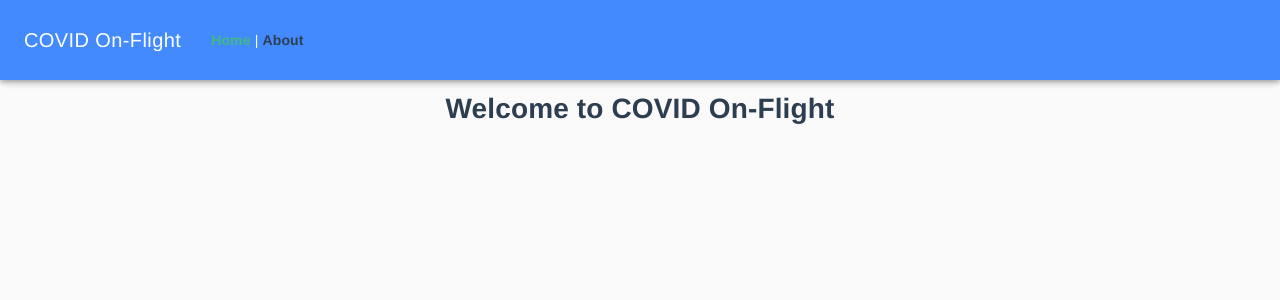
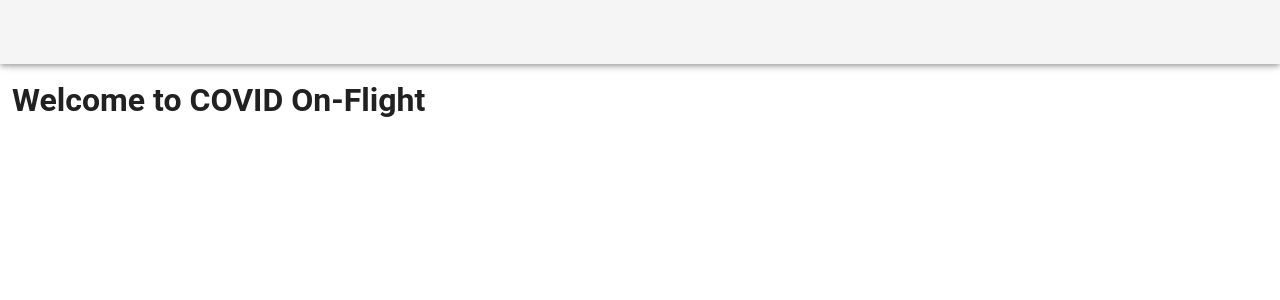
Before and after one commit to autrydev/COVID-On-Flight-FE, a Vue app: page /#/ in a window 1280 px wide. Shown: the top 300 px of the page. Built offline with nearby package versions, Linux system fonts and the light colour scheme.

Commit message:
Add Material Plugin and Dependencies

```diff
--- a/src/App.vue
+++ b/src/App.vue
@@ -1,34 +1,22 @@
 <template>
-  <div id="app">
-    <md-toolbar class="md-primary">
-      <h3 class="md-title">COVID On-Flight</h3><div id="nav">
-      <router-link to="/">Home</router-link> |
-      <router-link to="/about">About</router-link>
-    </div>
-    </md-toolbar>
-    <router-view/>
-  </div>
+  <v-app>
+
+    <v-app-bar app>
+      <!-- -->
+    </v-app-bar>
+
+    <!-- Sizes your content based upon application components -->
+    <v-main>
+
+      <!-- Provides the application the proper gutter -->
+      <v-container fluid>
+
+        <!-- If using vue-router -->
+        <router-view></router-view>
+      </v-container>
+    </v-main>
+  </v-app>
 </template>
 
 <style>
-#app {
-  font-family: Avenir, Helvetica, Arial, sans-serif;
-  -webkit-font-smoothing: antialiased;
-  -moz-osx-font-smoothing: grayscale;
-  text-align: center;
-  color: #2c3e50;
-}
-
-#nav {
-  padding: 30px;
-}
-
-#nav a {
-  font-weight: bold;
-  color: #2c3e50;
-}
-
-#nav a.router-link-exact-active {
-  color: #42b983;
-}
 </style>
--- /dev/null
+++ b/src/plugins/vuetify.js
@@ -0,0 +1,11 @@
+// src/plugins/vuetify.js
+
+import Vue from 'vue'
+import Vuetify from 'vuetify'
+import 'vuetify/dist/vuetify.min.css'
+
+Vue.use(Vuetify)
+
+const opts = {}
+
+export default new Vuetify(opts)
```
Also changed, not shown: package.json (+6 -1 lines), src/main.js (+2 -5 lines), 1 other file (tests, documents, lock files or other folders).
